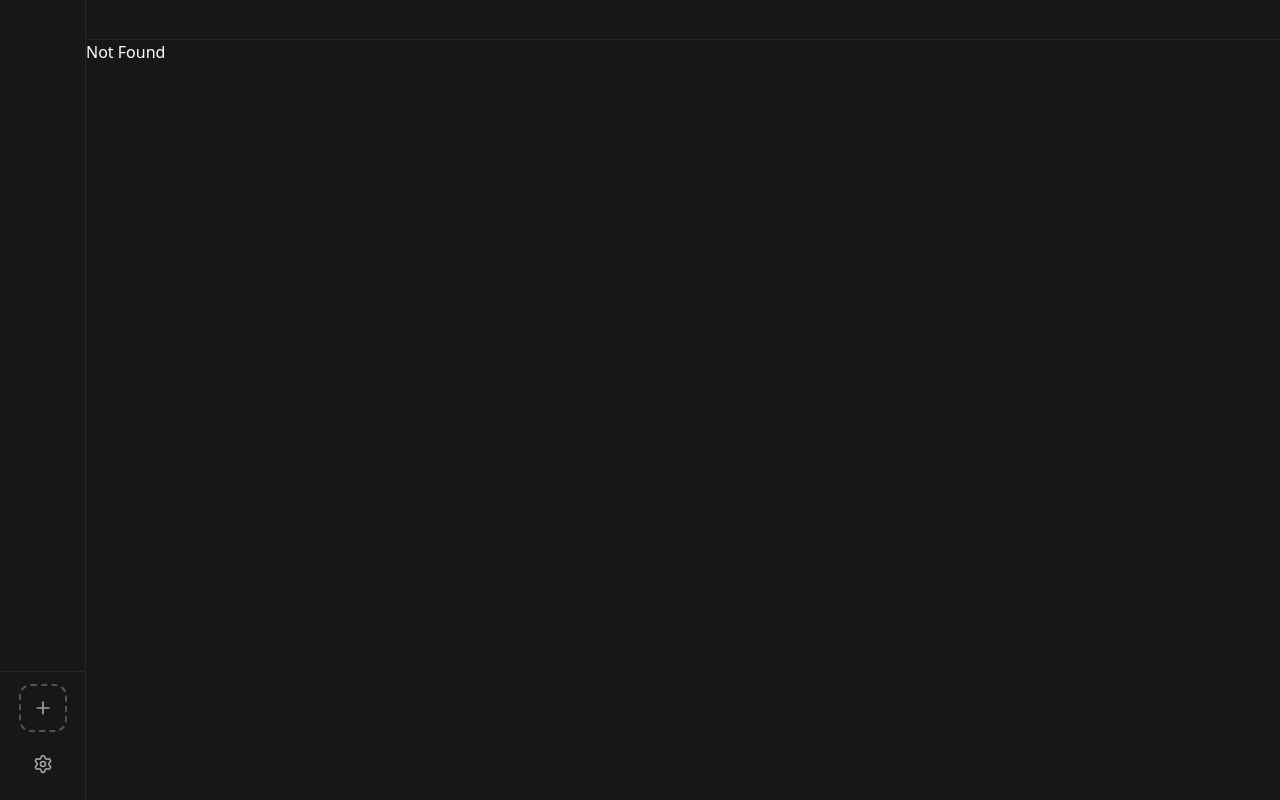
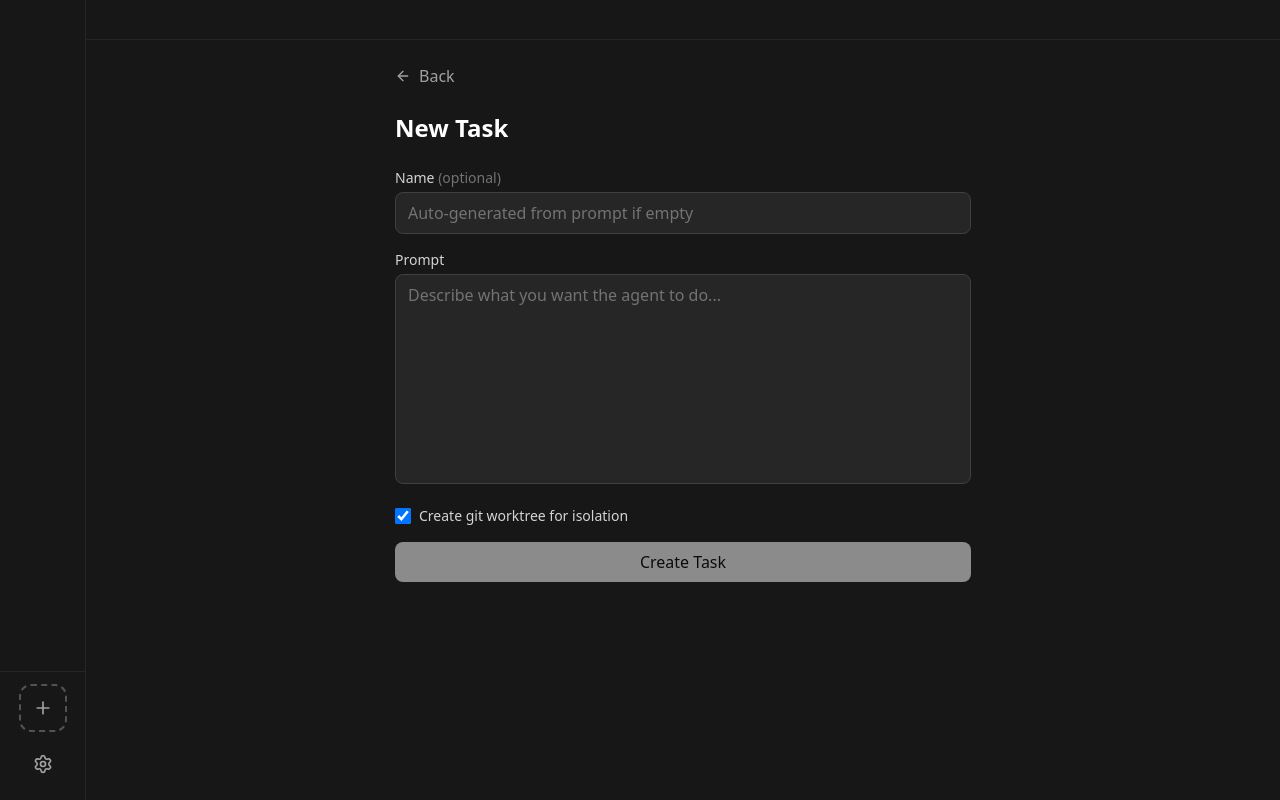
Before and after one commit to shantlr/jean-claude, a React (Vite) app: page /projects/1/tasks/new in a window 1280 px wide. Before the commit this address had no page. Built offline with nearby package versions, Linux system fonts and the light colour scheme.

Commit message:
feat: add new task creation page

```diff
--- a/src/routeTree.gen.ts
+++ b/src/routeTree.gen.ts
@@ -14,6 +14,8 @@ import { Route as IndexRouteImport } from './routes/index'
 import { Route as ProjectsNewRouteImport } from './routes/projects.new'
 import { Route as ProjectsProjectIdRouteImport } from './routes/projects/$projectId'
 import { Route as ProjectsProjectIdIndexRouteImport } from './routes/projects/$projectId/index'
+import { Route as ProjectsProjectIdDetailsRouteImport } from './routes/projects/$projectId/details'
+import { Route as ProjectsProjectIdTasksNewRouteImport } from './routes/projects/$projectId/tasks/new'
 
 const SettingsRoute = SettingsRouteImport.update({
   id: '/settings',
@@ -40,19 +42,35 @@ const ProjectsProjectIdIndexRoute = ProjectsProjectIdIndexRouteImport.update({
   path: '/',
   getParentRoute: () => ProjectsProjectIdRoute,
 } as any)
+const ProjectsProjectIdDetailsRoute =
+  ProjectsProjectIdDetailsRouteImport.update({
+    id: '/details',
+    path: '/details',
+    getParentRoute: () => ProjectsProjectIdRoute,
+  } as any)
+const ProjectsProjectIdTasksNewRoute =
+  ProjectsProjectIdTasksNewRouteImport.update({
+    id: '/tasks/new',
+    path: '/tasks/new',
+    getParentRoute: () => ProjectsProjectIdRoute,
+  } as any)
 
 export interface FileRoutesByFullPath {
   '/': typeof IndexRoute
   '/settings': typeof SettingsRoute
   '/projects/$projectId': typeof ProjectsProjectIdRouteWithChildren
   '/projects/new': typeof ProjectsNewRoute
+  '/projects/$projectId/details': typeof ProjectsProjectIdDetailsRoute
   '/projects/$projectId/': typeof ProjectsProjectIdIndexRoute
+  '/projects/$projectId/tasks/new': typeof ProjectsProjectIdTasksNewRoute
 }
 export interface FileRoutesByTo {
   '/': typeof IndexRoute
   '/settings': typeof SettingsRoute
   '/projects/new': typeof ProjectsNewRoute
+  '/projects/$projectId/details': typeof ProjectsProjectIdDetailsRoute
   '/projects/$projectId': typeof ProjectsProjectIdIndexRoute
+  '/projects/$projectId/tasks/new': typeof ProjectsProjectIdTasksNewRoute
 }
 export interface FileRoutesById {
   __root__: typeof rootRouteImport
@@ -60,7 +78,9 @@ export interface FileRoutesById {
   '/settings': typeof SettingsRoute
   '/projects/$projectId': typeof ProjectsProjectIdRouteWithChildren
   '/projects/new': typeof ProjectsNewRoute
+  '/projects/$projectId/details': typeof ProjectsProjectIdDetailsRoute
   '/projects/$projectId/': typeof ProjectsProjectIdIndexRoute
+  '/projects/$projectId/tasks/new': typeof ProjectsProjectIdTasksNewRoute
 }
 export interface FileRouteTypes {
   fileRoutesByFullPath: FileRoutesByFullPath
@@ -69,16 +89,26 @@ export interface FileRouteTypes {
     | '/settings'
     | '/projects/$projectId'
     | '/projects/new'
+    | '/projects/$projectId/details'
     | '/projects/$projectId/'
+    | '/projects/$projectId/tasks/new'
   fileRoutesByTo: FileRoutesByTo
-  to: '/' | '/settings' | '/projects/new' | '/projects/$projectId'
+  to:
+    | '/'
+    | '/settings'
+    | '/projects/new'
+    | '/projects/$projectId/details'
+    | '/projects/$projectId'
+    | '/projects/$projectId/tasks/new'
   id:
     | '__root__'
     | '/'
     | '/settings'
     | '/projects/$projectId'
     | '/projects/new'
+    | '/projects/$projectId/details'
     | '/projects/$projectId/'
+    | '/projects/$projectId/tasks/new'
   fileRoutesById: FileRoutesById
 }
 export interface RootRouteChildren {
@@ -125,15 +155,33 @@ declare module '@tanstack/react-router' {
       preLoaderRoute: typeof ProjectsProjectIdIndexRouteImport
       parentRoute: typeof ProjectsProjectIdRoute
     }
+    '/projects/$projectId/details': {
+      id: '/projects/$projectId/details'
+      path: '/details'
+      fullPath: '/projects/$projectId/details'
+      preLoaderRoute: typeof ProjectsProjectIdDetailsRouteImport
+      parentRoute: typeof ProjectsProjectIdRoute
+    }
+    '/projects/$projectId/tasks/new': {
+      id: '/projects/$projectId/tasks/new'
+      path: '/tasks/new'
+      fullPath: '/projects/$projectId/tasks/new'
+      preLoaderRoute: typeof ProjectsProjectIdTasksNewRouteImport
+      parentRoute: typeof ProjectsProjectIdRoute
+    }
   }
 }
 
 interface ProjectsProjectIdRouteChildren {
+  ProjectsProjectIdDetailsRoute: typeof ProjectsProjectIdDetailsRoute
   ProjectsProjectIdIndexRoute: typeof ProjectsProjectIdIndexRoute
+  ProjectsProjectIdTasksNewRoute: typeof ProjectsProjectIdTasksNewRoute
 }
 
 const ProjectsProjectIdRouteChildren: ProjectsProjectIdRouteChildren = {
+  ProjectsProjectIdDetailsRoute: ProjectsProjectIdDetailsRoute,
   ProjectsProjectIdIndexRoute: ProjectsProjectIdIndexRoute,
+  ProjectsProjectIdTasksNewRoute: ProjectsProjectIdTasksNewRoute,
 }
 
 const ProjectsProjectIdRouteWithChildren =
--- /dev/null
+++ b/src/routes/projects/$projectId/tasks/new.tsx
@@ -0,0 +1,119 @@
+import { createFileRoute, useNavigate } from '@tanstack/react-router';
+import { ArrowLeft } from 'lucide-react';
+import type { FormEvent } from 'react';
+import { useState } from 'react';
+
+import { useCreateTask } from '@/hooks/use-tasks';
+
+export const Route = createFileRoute('/projects/$projectId/tasks/new')({
+  component: NewTask,
+});
+
+function NewTask() {
+  const { projectId } = Route.useParams();
+  const navigate = useNavigate();
+  const createTask = useCreateTask();
+
+  const [name, setName] = useState('');
+  const [prompt, setPrompt] = useState('');
+  const [useWorktree, setUseWorktree] = useState(true);
+
+  async function handleSubmit(e: FormEvent<HTMLFormElement>) {
+    e.preventDefault();
+
+    // Auto-generate name from first line of prompt if empty
+    const taskName = name.trim() || prompt.split('\n')[0].slice(0, 50) || 'Untitled task';
+
+    const task = await createTask.mutateAsync({
+      projectId,
+      name: taskName,
+      prompt,
+      status: 'waiting', // Agent integration deferred to Phase 2.3
+      updatedAt: new Date().toISOString(),
+    });
+
+    navigate({
+      to: '/projects/$projectId/tasks/$taskId',
+      params: { projectId, taskId: task.id },
+    });
+  }
+
+  return (
+    <div className="h-full overflow-auto p-6">
+      <div className="mx-auto max-w-xl">
+        <button
+          type="button"
+          onClick={() => navigate({ to: '/projects/$projectId', params: { projectId } })}
+          className="mb-6 flex cursor-pointer items-center gap-2 text-neutral-400 transition-colors hover:text-white"
+        >
+          <ArrowLeft className="h-4 w-4" />
+          Back
+        </button>
+
+        <h1 className="mb-6 text-2xl font-bold">New Task</h1>
+
+        <form onSubmit={handleSubmit} className="space-y-4">
+          {/* Task name */}
+          <div>
+            <label
+              htmlFor="name"
+              className="mb-1 block text-sm font-medium text-neutral-300"
+            >
+              Name <span className="text-neutral-500">(optional)</span>
+            </label>
+            <input
+              id="name"
+              type="text"
+              value={name}
+              onChange={(e) => setName(e.target.value)}
+              placeholder="Auto-generated from prompt if empty"
+              className="w-full rounded-lg border border-neutral-700 bg-neutral-800 px-3 py-2 text-white placeholder-neutral-500 focus:border-neutral-500 focus:outline-none"
+            />
+          </div>
+
+          {/* Prompt */}
+          <div>
+            <label
+              htmlFor="prompt"
+              className="mb-1 block text-sm font-medium text-neutral-300"
+            >
+              Prompt
+            </label>
+            <textarea
+              id="prompt"
+              value={prompt}
+              onChange={(e) => setPrompt(e.target.value)}
+              placeholder="Describe what you want the agent to do..."
+              rows={8}
+              required
+              className="w-full resize-none rounded-lg border border-neutral-700 bg-neutral-800 px-3 py-2 text-white placeholder-neutral-500 focus:border-neutral-500 focus:outline-none"
+            />
+          </div>
+
+          {/* Use worktree checkbox */}
+          <div className="flex items-center gap-2">
+            <input
+              id="useWorktree"
+              type="checkbox"
+              checked={useWorktree}
+              onChange={(e) => setUseWorktree(e.target.checked)}
+              className="h-4 w-4 cursor-pointer rounded border-neutral-600 bg-neutral-800 text-blue-500 focus:ring-blue-500 focus:ring-offset-neutral-900"
+            />
+            <label htmlFor="useWorktree" className="cursor-pointer text-sm text-neutral-300">
+              Create git worktree for isolation
+            </label>
+          </div>
+
+          {/* Submit */}
+          <button
+            type="submit"
+            disabled={createTask.isPending || !prompt.trim()}
+            className="w-full cursor-pointer rounded-lg bg-white px-4 py-2 font-medium text-black transition-colors hover:bg-neutral-200 disabled:cursor-not-allowed disabled:opacity-50"
+          >
+            {createTask.isPending ? 'Creating...' : 'Create Task'}
+          </button>
+        </form>
+      </div>
+    </div>
+  );
+}
```
